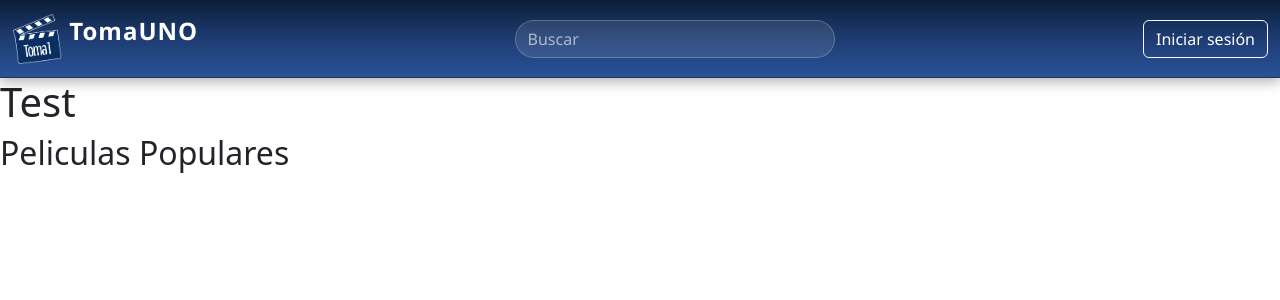
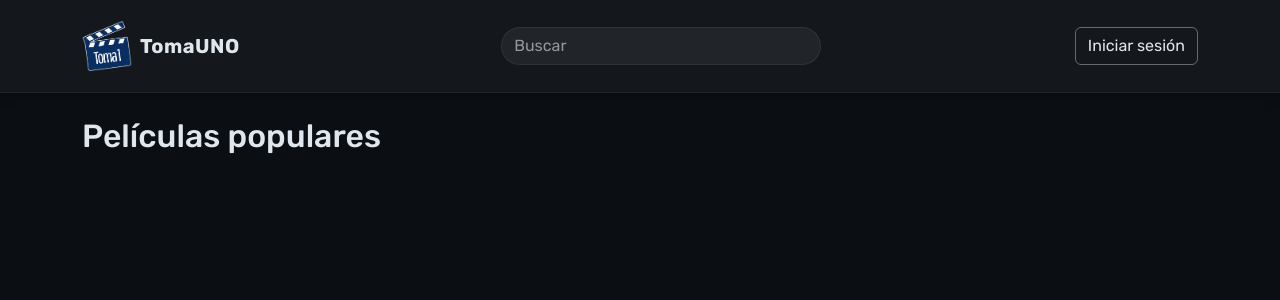
Before and after one commit to marcos-arduino/toma1, a Flask app: page /peliculas-popular in a window 1280 px wide. Shown: the top 300 px of the page. Run offline with Flask 3, Linux system fonts and the light colour scheme; data that the repository does not hold is empty; parts of the project's set-up code (start-up, migrations or seed data) failed here and were passed over; some libraries are stand-ins or nearby versions.

Commit message:
estilos generales

```diff
--- a/app.py
+++ b/app.py
@@ -54,7 +54,8 @@ def api_peliculas():
                 "title": p.get("title", "Sin título"),
                 "text": p.get("overview", "Sin descripción."),
                 "imageUrl": f"https://image.tmdb.org/t/p/w500{p['poster_path']}" if p.get("poster_path") else "https://via.placeholder.com/500x750?text=Sin+imagen",
-                "updated": p.get("release_date", "Desconocido")
+                "updated": p.get("release_date", "Desconocido"),
+                "vote_average": p.get("vote_average")
             })
 
         return jsonify({
@@ -245,7 +246,8 @@ def buscar_peliculas():
                 "title": p.get("title", "Sin título"),
                 "text": p.get("overview", "Sin descripción."),
                 "imageUrl": f"https://image.tmdb.org/t/p/w500{p['poster_path']}" if p.get("poster_path") else "https://via.placeholder.com/500x750?text=Sin+imagen",
-                "updated": p.get("release_date", "Desconocido")
+                "updated": p.get("release_date", "Desconocido"),
+                "vote_average": p.get("vote_average")
             })
 
         return jsonify({
--- a/static/style.css
+++ b/static/style.css
@@ -1,11 +1,10 @@
 .navbar {
-    opacity: 0.9;
-    transition: opacity 0.5s ease-in-out;
-    background: linear-gradient(to bottom, #0b1f3a, #1e3c72, #2a5298);
-    backdrop-filter: blur(8px);
-    box-shadow: 0 4px 12px rgba(0, 0, 0, 0.3);
-    border-bottom: 1px solid rgba(255, 255, 255, 0.1);
-    font-family: "Segoe UI", Tahoma, Geneva, Verdana, sans-serif;
+    background-color: #14181c;
+    border-bottom: 1px solid rgba(255, 255, 255, 0.06);
+    box-shadow: 0 2px 10px rgba(0, 0, 0, 0.35);
+    position: sticky;
+    top: 0;
+    z-index: 1030;
 }
 
 .navbar:hover {
@@ -16,35 +15,38 @@
 .navbar .form-control,
 .navbar .btn {
     opacity: 1;
-    color: white;
+    color: #dfe6ee;
 }
 
 .navbar .form-control {
-    background-color: rgba(255, 255, 255, 0.1);
-    border: 1px solid rgba(255, 255, 255, 0.3);
-    color: white;
-    transition: background-color 0.3s, border-color 0.3s;
+    background-color: rgba(255, 255, 255, 0.06);
+    border: 1px solid rgba(255, 255, 255, 0.12);
+    color: #dfe6ee;
+    transition: background-color 0.2s, border-color 0.2s;
 }
 
 .navbar .form-control::placeholder {
-    color: rgba(255, 255, 255, 0.6);
+    color: rgba(223, 230, 238, 0.6);
 }
 
 .navbar .form-control:focus {
-    background-color: rgba(255, 255, 255, 0.15);
-    border-color: white;
+    background-color: rgba(255, 255, 255, 0.12);
+    border-color: #00e054;
     outline: none;
 }
 
-.navbar .btn-outline-success {
-    color: white;
-    border-color: white;
-    transition: background-color 0.3s, color 0.3s;
+.navbar .btn-outline-success,
+.navbar .btn-outline-light {
+    color: #dfe6ee;
+    border-color: rgba(223, 230, 238, 0.4);
+    transition: background-color 0.2s, color 0.2s, border-color 0.2s;
 }
 
-.navbar .btn-outline-success:hover {
-    background-color: white;
-    color: #1e3c72;
+.navbar .btn-outline-success:hover,
+.navbar .btn-outline-light:hover {
+    background-color: #00e054;
+    color: #0b0f14;
+    border-color: #00e054;
 }
 
 .buscar {
@@ -53,17 +55,95 @@
 }
 
 .navbar-titulo {
-    font-weight: bold;
-    font-size: 1.5rem;
-    letter-spacing: 1px;
-    justify-content: center;
+    font-weight: 700;
+    font-size: 1.25rem;
+    letter-spacing: 0.5px;
+    display: flex;
+    align-items: center;
+    gap: 0.5rem;
 }
 
-.row {
+/* Global dark theme */
+body {
+    background-color: #0b0f14;
+    color: #9ab;
+    font-family: 'Rubik', system-ui, -apple-system, Segoe UI, Roboto, Arial, sans-serif;
+}
+
+h1, h2, h3, h4, h5 {
+    color: #dfe6ee;
+}
+
+/* Poster grid helpers */
+.poster-grid {
+    display: grid;
+    grid-template-columns: repeat(2, 1fr);
+    gap: 0.75rem;
+}
+
+@media (min-width: 576px) {
+    .poster-grid { grid-template-columns: repeat(3, 1fr); }
+}
+@media (min-width: 768px) {
+    .poster-grid { grid-template-columns: repeat(5, 1fr); }
+}
+@media (min-width: 992px) {
+    .poster-grid { grid-template-columns: repeat(6, 1fr); }
+}
+
+.poster-card {
+    position: relative;
+    border-radius: 6px;
+    overflow: hidden;
+    background: #14181c;
+}
+
+.poster-card img.poster {
+    width: 100%;
+    aspect-ratio: 2/3;
+    object-fit: cover;
+    display: block;
+    filter: saturate(0.9);
+    transition: transform 0.25s ease, filter 0.25s ease;
+}
+
+.poster-card:hover img.poster {
+    transform: translateY(-2px) scale(1.02);
+    filter: saturate(1);
+}
+
+/* square add-to-list button in top-right */
+.btn-add {
+    position: absolute;
+    top: 8px;
+    right: 8px;
+    width: 36px;
+    height: 36px;
+    padding: 0;
     display: flex;
-    gap: 1.5rem;
+    align-items: center;
     justify-content: center;
-    margin: 0 10rem;
+    border-radius: 6px;
+    background: rgba(20, 24, 28, 0.75);
+    border: 1px solid rgba(223, 230, 238, 0.25);
+    color: #dfe6ee;
+    backdrop-filter: blur(2px);
+    opacity: 0;
+    visibility: hidden;
+    transition: opacity 0.2s ease;
+    z-index: 3;
+    pointer-events: auto;
+}
+
+.btn-add:hover {
+    background: #00e054;
+    color: #0b0f14;
+    border-color: #00e054;
+}
+
+.poster-card:hover .btn-add {
+    opacity: 1;
+    visibility: visible;
 }
 
 .card-title {
--- a/templates/base.html
+++ b/templates/base.html
@@ -1,6 +1,9 @@
 <!DOCTYPE html>
 <html lang="es">
     <head>
+        <link rel="preconnect" href="https://fonts.googleapis.com">
+        <link rel="preconnect" href="https://fonts.gstatic.com" crossorigin>
+        <link href="https://fonts.googleapis.com/css2?family=Rubik:wght@400;500;700&display=swap" rel="stylesheet">
         <link href="https://cdn.jsdelivr.net/npm/bootstrap@5.3.8/dist/css/bootstrap.min.css" rel="stylesheet" integrity="sha384-sRIl4kxILFvY47J16cr9ZwB07vP4J8+LH7qKQnuqkuIAvNWLzeN8tE5YBujZqJLB" crossorigin="anonymous" />
         <meta charset="UTF-8" />
         <meta name="viewport" content="width=device-width, initial-scale=1" />
@@ -10,7 +13,7 @@
     </head>
     <body>
         <nav class="navbar">
-            <div class="container-fluid">
+            <div class="container-xl py-2">
                 <a class="navbar-brand navbar-titulo" href="{{url_for('home')}}">
                     <img src="{{ url_for('static', filename='logo.png') }}" alt="Logo" width="50" height="50" class="d-inline-block align-text-top" />
                     TomaUNO
@@ -32,7 +35,9 @@
                 </div>
             </div>
         </nav>
-        {% block content %}{% endblock %}
+        <main class="container-xl py-4">
+            {% block content %}{% endblock %}
+        </main>
         <script src="https://cdn.socket.io/4.7.5/socket.io.min.js"></script>
         <script>
             (function () {
--- a/templates/test.html
+++ b/templates/test.html
@@ -1,25 +1,25 @@
 {% extends 'base.html' %} {% block title %}Testing de Componentes{% endblock %} {% block content %}
-<h1>Test</h1>
-<h2>Peliculas Populares</h2>
-<div class="row row-cols-1 row-cols-md-6 g-4" id="peliculas"></div>
+<section>
+    <h2 class="mb-3">Películas populares</h2>
+    <div class="poster-grid" id="peliculas"></div>
+
+</section>
 {% endblock %} {% block scripts %}
 <script>
     const API = "http://127.0.0.1:5000/api";
 
     function crearCard(data) {
         const col = document.createElement("div");
-        col.classList.add("col");
-
         const link = document.createElement("a");
         link.href = `/peliculas/${data.id}`;
         link.classList.add("text-decoration-none", "text-reset");
 
         const card = document.createElement("div");
-        card.classList.add("card", "text-bg-grey", "mb-3");
+        card.classList.add("poster-card");
 
         const img = document.createElement("img");
         img.src = data.imageUrl;
-        img.classList.add("card-img");
+        img.classList.add("poster");
         img.alt = "Imagen de la pelicula";
         card.appendChild(img);
 
@@ -33,11 +33,14 @@
 
         const rating = document.createElement("p");
         rating.classList.add("card-text");
-        rating.textContent = `⭐ ${data.vote_average}`;
+        const score = (typeof data.vote_average === 'number' && !isNaN(data.vote_average))
+            ? (Math.round(data.vote_average * 10) / 10).toFixed(1)
+            : 'N/D';
+        rating.textContent = `⭐ ${score}`;
         overlay.appendChild(rating);
 
         const boton = crearBotonLista(data);
-        overlay.appendChild(boton);
+        card.appendChild(boton);
 
         // const text = document.createElement("p");
         // text.classList.add("card-text");
@@ -53,13 +56,14 @@
 
     function crearBotonLista(data) {
         const boton = document.createElement("a");
-        boton.classList.add("btn", "btn-primary");
-        boton.textContent = "➕";
+        boton.classList.add("btn", "btn-add");
+        boton.textContent = "+";
         boton.dataset.id = data.id;
         boton.dataset.added = "false"; // 🔹 estado inicial
 
         boton.addEventListener("click", async (e) => {
             e.preventDefault(); // evita redirección
+            e.stopPropagation(); // evita que el click active el enlace del poster
 
             const id = boton.dataset.id;
             const added = boton.dataset.added === "true";
@@ -72,8 +76,8 @@
                     });
 
                     if (resp.ok) {
-                        boton.textContent = "✖️";
-                        boton.classList.replace("btn-primary", "btn-danger");
+                        boton.textContent = "✕";
+                        boton.classList.add("btn-danger");
                         boton.dataset.added = "true";
                     } else {
                         alert("Error al agregar la película");
@@ -84,8 +88,8 @@
                     });
 
                     if (resp.ok) {
-                        boton.textContent = "➕";
-                        boton.classList.replace("btn-danger", "btn-primary");
+                        boton.textContent = "+";
+                        boton.classList.remove("btn-danger");
                         boton.dataset.added = "false";
                     } else {
                         alert("Error al eliminar la película");
```
Also changed, not shown: other parts of static/style.css (+33 -9 lines), templates/buscar.html (+66 -12 lines), templates/index.html (+8 -4 lines), templates/pelicula.html (+18 -10 lines).
